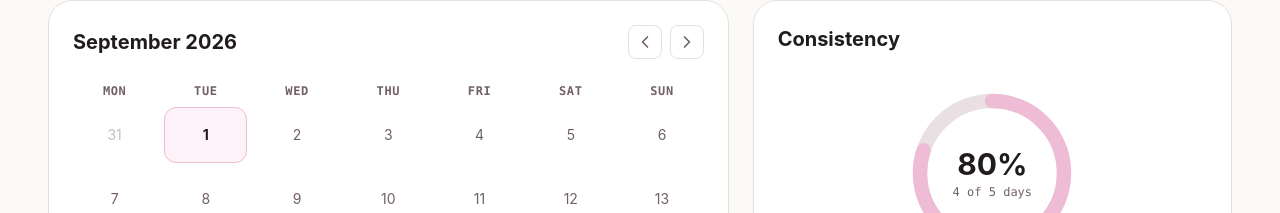
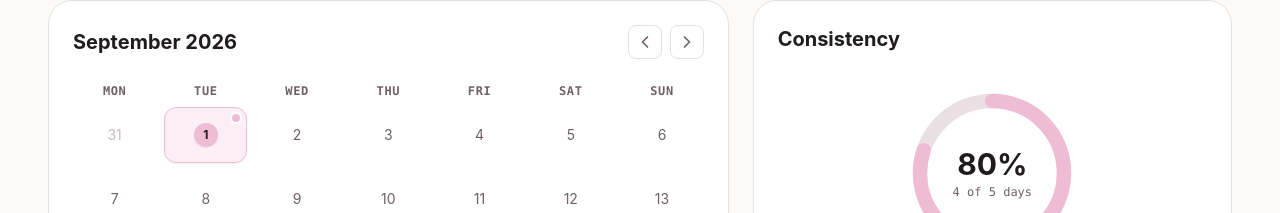
Before and after one commit to NHACTAOHOCBAI/Cuhp-frontend, a React (Vite) app: page /gym in a window 1280 px wide. Shown: the part 224-437 px from the top of the page. Built offline with nearby package versions, Linux system fonts and the light colour scheme; no server answers; sample sign-in values are in the browser's storage.

Commit message:
feat: implement Gym dashboard page with workout logging, calendar navigation, and exercise management functionality

```diff
--- a/src/pages/Gym.tsx
+++ b/src/pages/Gym.tsx
@@ -404,6 +404,8 @@ export default function Gym() {
             {/* Calendar Grid Cells */}
             <div className="grid grid-cols-7 gap-2 text-center text-sm font-outfit">
               {calendarDays.map((cell, index) => {
+                const todayStr = new Date().toLocaleDateString("sv-SE")
+                const isToday = cell.dateStr === todayStr
                 const isSelected = cell.dateStr === selectedDateStr
                 const hasWorkout = exerciseDates.has(cell.dateStr)
 
@@ -413,13 +415,32 @@ export default function Gym() {
                     onClick={() => setSelectedDateStr(cell.dateStr)}
                     className={`p-2 rounded-xl flex flex-col items-center justify-center min-h-[56px] border transition-all relative ${
                       isSelected
-                        ? "bg-[#EFBCD5]/20 border-[#EFBCD5] text-[#1f1a1d] font-bold"
+                        ? "bg-[#EFBCD5]/25 border-[#EFBCD5] text-[#1f1a1d] font-bold shadow-xs"
+                        : isToday
+                        ? "bg-[#fcf1f5] border-[#EFBCD5]/60 text-[#1f1a1d] font-bold"
                         : hasWorkout
-                        ? "bg-[#fcf1f5] border-[#E5DFE2] hover:border-[#EFBCD5] text-[#1f1a1d] font-semibold"
+                        ? "bg-[#fcf1f5]/50 border-[#E5DFE2] hover:border-[#EFBCD5] text-[#1f1a1d] font-semibold"
                         : "bg-white border-transparent hover:border-[#E5DFE2]/70 text-[#706065]"
                     } ${!cell.isCurrentMonth && "opacity-40"}`}
                   >
-                    <span>{cell.dayNum}</span>
+                    {/* Today Badge Dot */}
+                    {isToday && (
+                      <span
+                        className="absolute top-1.5 right-1.5 w-2 h-2 rounded-full bg-[#EFBCD5] ring-2 ring-white"
+                        title="Today"
+                      />
+                    )}
+
+                    <span
+                      className={`flex items-center justify-center ${
+                        isToday
+                          ? "w-6 h-6 rounded-full bg-[#EFBCD5] text-[#201B1E] text-xs font-bold shadow-xs"
+                          : ""
+                      }`}
+                    >
+                      {cell.dayNum}
+                    </span>
+
                     {hasWorkout && (
                       <Dumbbell className="h-3.5 w-3.5 text-[#EFBCD5] stroke-[2.5px] mt-0.5" />
                     )}
```
